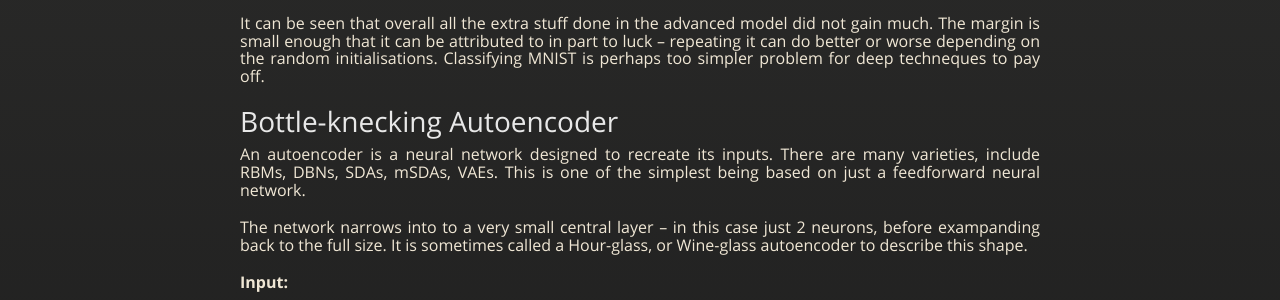
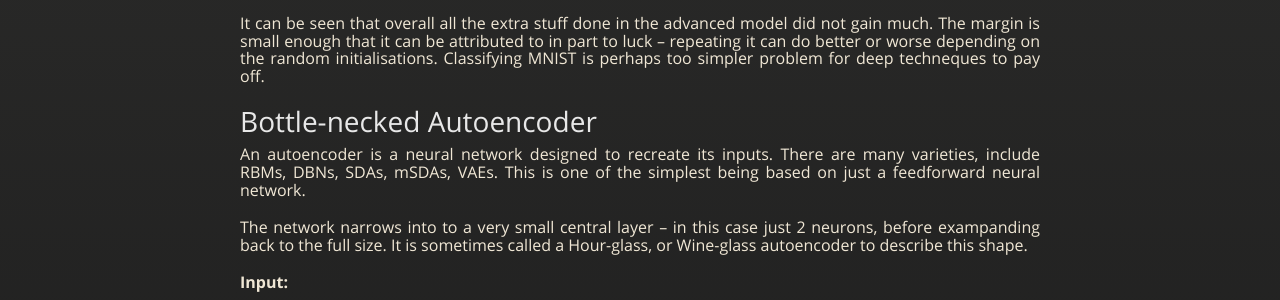
Before and after one commit to oxinabox/oxinabox.github.io, a Jekyll site: the page built from _posts/2017-08-02-Intro-to-Machine-Learning-with-TensorFlow.jl.md, in a window 1280 px wide and 900 px high, scrolled down 7202 px. Shown: the part 158-458 px from the top of the window. Built offline with Jekyll 4.4.1, drawn with Linux system fonts in a browser that asks for light colours; nearby versions of some CDN libraries; some web fonts are replaced; formulas are drawn with MathJax 3.

Commit message:
=fixsdjdsadsas

```diff
--- a/_posts/2017-08-02-Intro-to-Machine-Learning-with-TensorFlow.jl.md
+++ b/_posts/2017-08-02-Intro-to-Machine-Learning-with-TensorFlow.jl.md
@@ -9,7 +9,7 @@ In this blog post, I am going to go through as series of neural network structur
 This is intended as a demonstration of the more basic neural net functionality.
 This blog post serves as an accompanyment to the introduction to machine learning chapter of the short book I am writing (
 Currently under the working title "Neural Network Representations for Natural Language Processing")
-<!-- more -->
+<!--more-->
 
 I do have an [earlier blog covering some similar topics](http://white.ucc.asn.au/2017/01/24/JuliaML-and-TensorFlow-Tuitorial.html).
 However, I exect the code in this one to be a lot more sensible,
@@ -832,7 +832,7 @@ The margin is small enough that it can be attributed to in part to luck -- repea
 Classifying MNIST is perhaps too simpler problem for deep techneques to pay off.
 
 
-# Bottle-knecking Autoencoder
+# Bottle-necked Autoencoder
 
 An autoencoder is a neural network designed to recreate its inputs.
 There are many varieties, include RBMs, DBNs, SDAs, mSDAs, VAEs.
```
Also changed, not shown: 1 other file.
